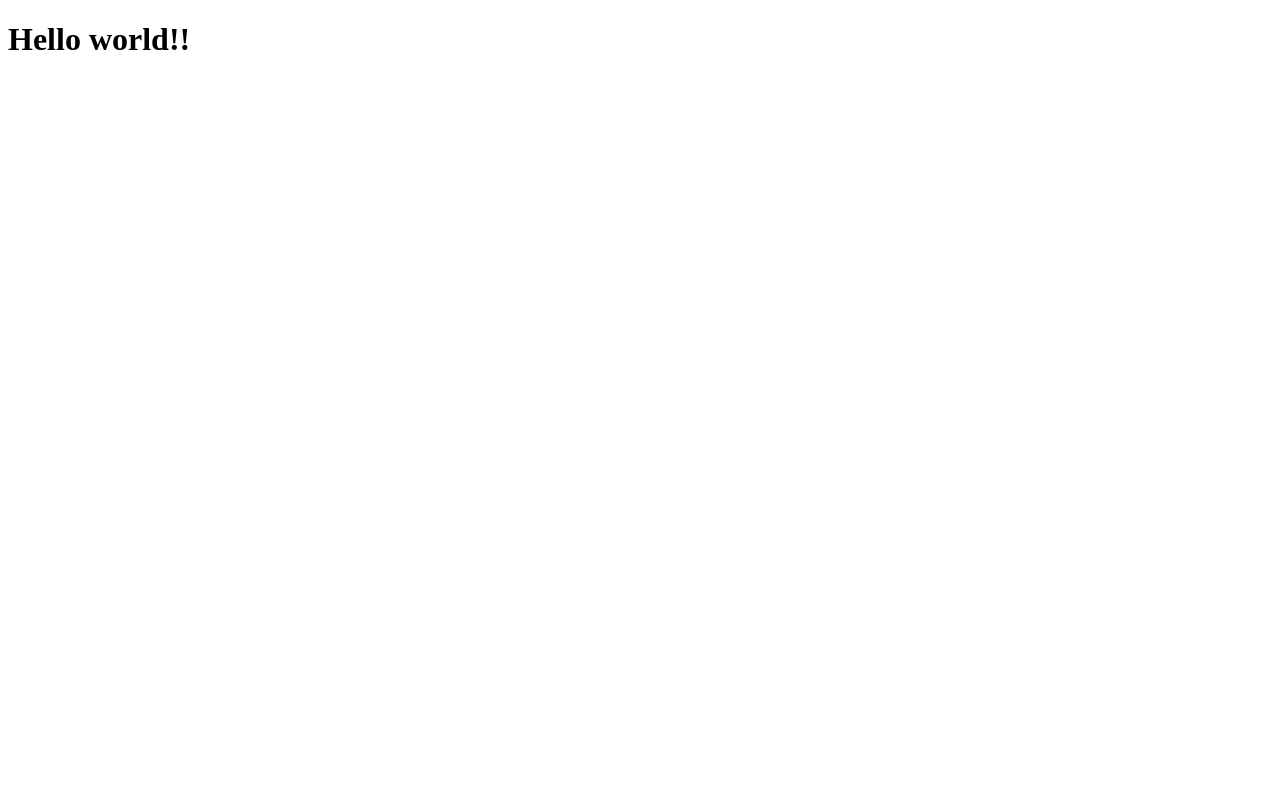
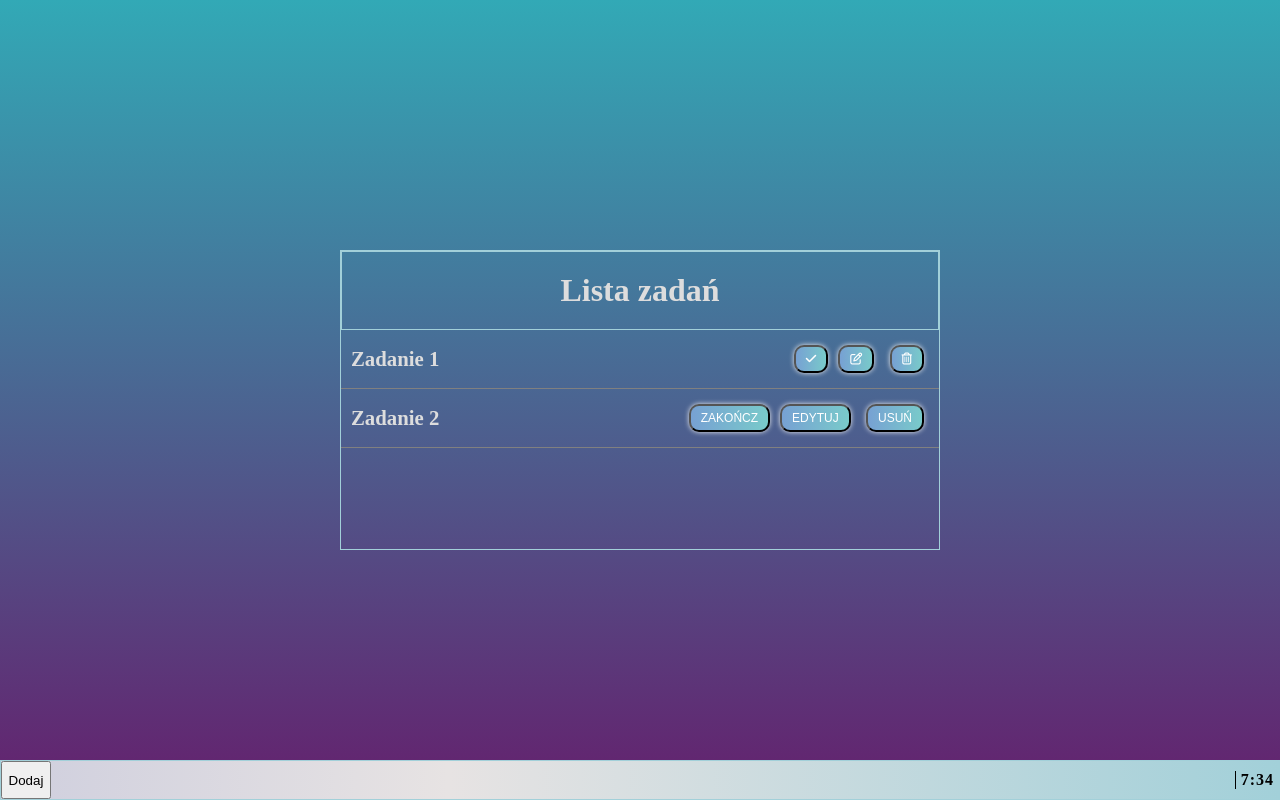
Before and after one commit to lol3k2008/Todo_list_2, a plain HTML site: page index.html in a window 1280 px wide. Drawn offline with Linux system fonts and the light colour scheme.

Commit message:
Add new file, create buttons anb buttons icon with fontawesome.

```diff
--- a/index.html
+++ b/index.html
@@ -4,10 +4,43 @@
     <meta charset="UTF-8">
     <meta http-equiv="X-UA-Compatible" content="IE=edge">
     <meta name="viewport" content="width=device-width, initial-scale=1.0">
+    <script src="https://kit.fontawesome.com/11f13ddcca.js" crossorigin="anonymous"></script>
     <title>Doto_list_2</title>
+    <link rel="stylesheet" href="style/style.css">
 </head>
 <body>
 
-    <h1>Hello world!!</h1>
+    <div class="app">
+   <header>
+       <h1>Lista zadań</h1>
+</header>
+
+   <main>
+       <ul class="task_area">
+           <li class="task" id="1">Zadanie 1
+               <div class="tools_panel">
+                <button class="btn btn_task btn_end"> <i class="fas fa-check"></i></button
+                    ><button class="btn btn_task"><i class="far fa-edit"></i></button>
+                    <button class="btn btn_task"><i class="far fa-trash-alt"></i></button>
+               </div>
+            </li>
+
+           <li class="task" id="2">Zadanie 2
+               <div class="tools_panel">
+                   <button class="btn btn_task">Zakończ</button
+                    ><button class="btn btn_task">Edytuj</button>
+                    <button class="btn btn_task">Usuń</button>
+               </div>
+            </li>
+       </ul>
+   </main>
+</div>
+
+
+   <nav>
+       <button class="btn btn_add">Dodaj</button>
+       <div class="time"> 00:00</div>
+   </nav>
+   <script src="/script/index.js"></script>
 </body>
 </html>
--- /dev/null
+++ b/script/index.js
@@ -0,0 +1,17 @@
+// -----------------DATE------------
+const clock = document.querySelector(`.time`);
+
+const getTime = () =>{
+
+const Time = new Date();
+const hours = Time.getHours()
+const minutes = Time.getMinutes()
+console.log(hours);
+if(minutes>10){
+clock.textContent =  `${hours}: 0${minutes}`;
+}
+clock.textContent = `${hours}:${minutes}`;
+
+}
+
+setInterval(getTime,5000)
--- a/style/style.css
+++ b/style/style.css
@@ -6,10 +6,108 @@
 
 html{
     font-size: 16px;
+    --nav_color: linear-gradient(90deg, rgba(207,207,222,1) 0%, rgba(231,227,227,1) 35%, rgba(162,208,217,1) 100%);
+    --border-color: rgba(162,208,217,1);
+    --header-color: linear-gradient(62deg, #8EC5FC 0%, #E0C3FC 100%);
+    --body-color: linear-gradient(0deg, #64206d 0%, #32a9b6 100%);
 
 }
 
 body{
+    position: relative;
     width: 100vw;
     height: 100vh;
+    display: flex;
+    justify-content: center;
+    align-items: center;
+    background-image: var(--body-color) ;
+    color: #ddd;
+
 }
+
+.app{
+    width: 600px;
+    min-height: 300px;
+    border: 1px solid var(--border-color);
+    z-index: 10;
+
+}
+/* ------------------- __HEADER__ ----------------- */
+
+header{
+    display: flex;
+    align-items: center;
+    justify-content: center;
+    width: 100%;
+    padding: 20px;
+    border: 1px solid var(--border-color);
+    background-color: var(--header-color);
+
+}
+/* ------------------- __MAIN __ ------------------ */
+main, ul{
+    width: 100%;
+}
+.task{
+    width: 100%;
+    padding: 10px;
+    list-style: none;
+    border-bottom: 1px solid grey;
+    display: flex;
+    justify-content: space-between;
+    align-items: center;
+    font-size: 1.3rem;
+    font-weight: bold;
+}
+
+.btn_task{
+    background-image: linear-gradient(to right, #77A1D3 0%, #79CBCA  51%, #77A1D3  100%);
+    margin: 5px;
+    padding: 5px 10px;
+    font-size: 12px;
+    text-align: center;
+    text-transform: uppercase;
+    transition: 0.5s;
+    background-size: 200% auto;
+    color: white;
+    box-shadow: 0 0 5px #eee;
+    border-radius: 10px;
+
+
+}
+
+ .btn_task:hover {
+   background-position: right center;
+   color: #fff;
+   text-decoration: none;
+ }
+
+
+/* .btn_end{
+    width: 60px;
+    height: 25px;
+} */
+nav{
+    position: fixed;
+    bottom: 0px;
+    left: 0px;
+    width: 100vw;
+    height: 5vh;
+    border: 1px solid var(--border-color);
+    display: flex;
+    justify-content: space-between;
+    align-items: center;
+   background-image: var(--nav_color);
+}
+.btn_add{
+    width: 50px;
+    height: 100%;
+    cursor: pointer;
+}
+.time{
+    border-left: 1px solid black;
+    padding: 0 5px;
+    color: black;
+    font-weight: bold;
+    letter-spacing: 1px;
+}
```
Also changed, not shown: img/background.jpg (added), img/hook.png (added).
